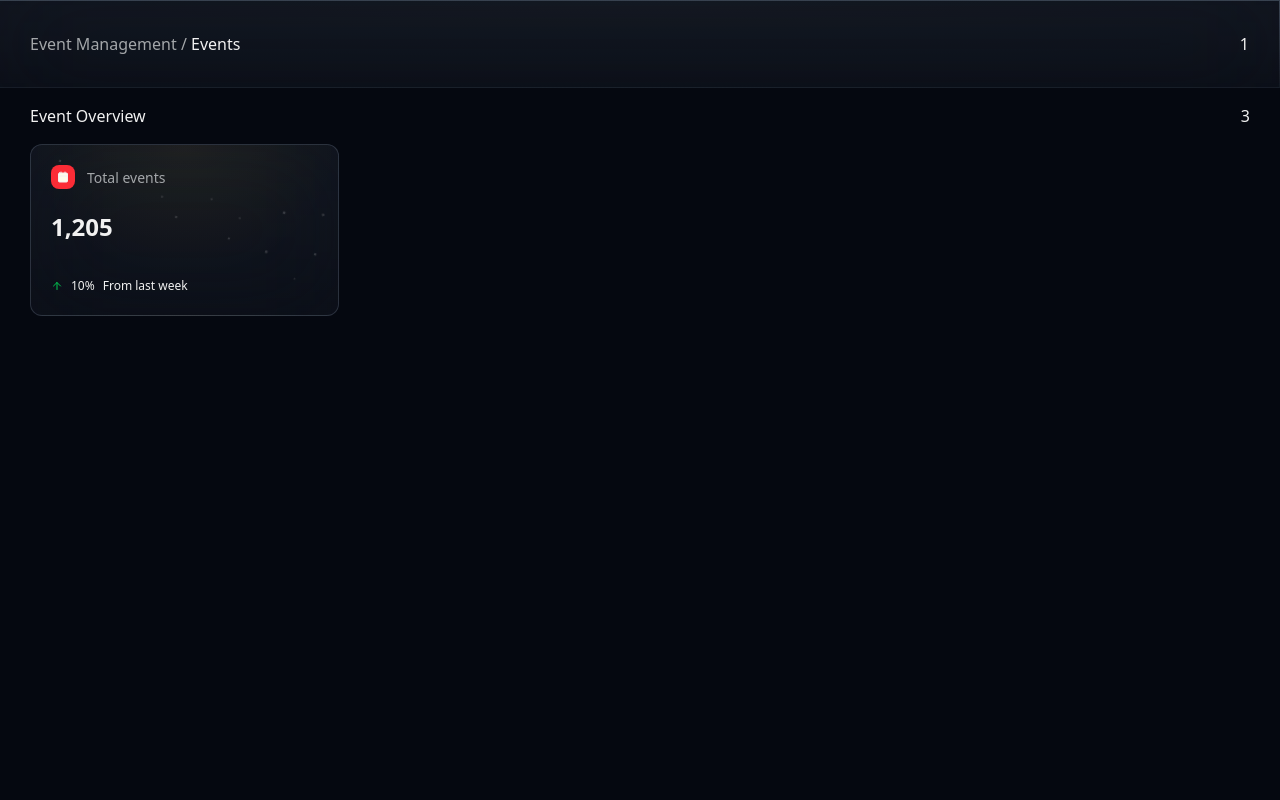
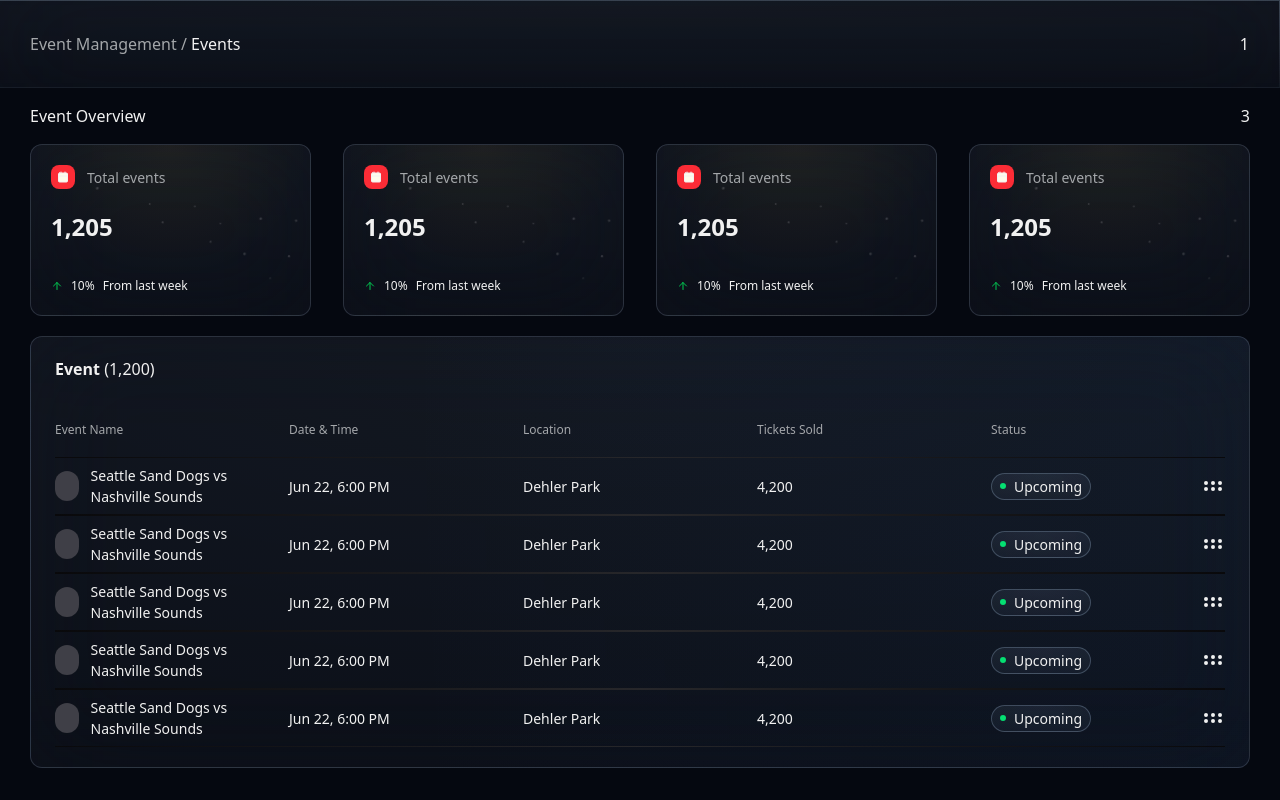
Before and after one commit to Nikuunj/drizzle-nft, a Next.js app: page / in a window 1280 px wide. Built offline with nearby package versions, Linux system fonts and the light colour scheme.

Commit message:
update: event and card

```diff
--- a/app/page.tsx
+++ b/app/page.tsx
@@ -1,9 +1,11 @@
+import Event from "@/components/home/Event";
 import EventOverView from "@/components/home/EventOverView";
 
 export default async function Home() {
   return (
-    <div className="px-[30px] py-4">
+    <div className="px-[30px] py-4 gap-5 flex flex-col">
       <EventOverView />
+      <Event />
     </div>
   );
 }
--- /dev/null
+++ b/components/home/Event.tsx
@@ -0,0 +1,82 @@
+import { LucideGripHorizontal } from "lucide-react"
+
+function Event() {
+  return (
+    <div className="
+      px-[24px] py-[20px]
+      gap-[8px]
+      rounded-[12px]
+      border
+      backdrop-blur-[50px]
+      border-[#C6E1FF29]
+      bg-[radial-gradient(111.15%_100%_at_49.9%_0%,rgba(198,225,255,0.08)_0%,rgba(198,225,255,0.04)_100%),radial-gradient(69.98%_541.77%_at_100%_0%,rgba(35,98,201,0.06)_0%,rgba(35,98,201,0)_100%)]
+      "
+    >
+      <p className="text-[16px] font-[600] h-[32px]">
+        Event <span className="font-[400]">(1,200)</span>
+      </p>
+      <div className="flex flex-col gap-1">
+        <div className="font-[400] text-[12px] text-[#A4A7AA] h-[50px] grid grid-flow-col grid-cols-5 justify-between text-start  py-8">
+          <p>Event Name        </p>
+          <p>Date & Time        </p>
+          <p>Location        </p>
+          <p>Tickets Sold        </p>
+          <p>Status</p>
+
+        </div>
+        <div className=" gap-1 ">
+          <EventCard />
+          <EventCard />
+          <EventCard />
+          <EventCard />
+          <EventCard />
+        </div>
+      </div>
+
+    </div>
+  )
+}
+
+function EventCard() {
+  return (
+    <div className="relative grid grid-flow-col py-2 grid-cols-5 items-center justify-between text-[14px]">
+      <div className="gap-3 flex items-center">
+        <div className="size-7.5 rounded-full bg-zinc-700">      </div>
+        <p>
+          Seattle Sand Dogs vs Nashville Sounds
+        </p>
+      </div>
+      <div>
+        Jun 22, 6:00 PM
+      </div>
+      <div>
+        Dehler Park
+      </div>
+      <div>
+        4,200
+      </div>
+      <div className="flex justify-between items-center">
+        <div className="opacity-100
+        w-fit
+        px-2 py-0.5
+        gap-2 flex items-center
+        rounded-[50px]
+        border
+        border-[#C6E1FF3D]
+        bg-[radial-gradient(111.15%_100%_at_49.9%_0%,rgba(198,225,255,0.08)_0%,rgba(198,225,255,0.04)_100%)]
+        backdrop-blur-[50px]"
+        >
+          <div className="size-[6px] rounded-full bg-green-400">
+          </div>
+          <div className="">Upcoming</div>
+        </div>
+        <span><LucideGripHorizontal /></span>
+      </div>
+
+      <div className="bg-gradient-to-r absolute bottom-0 from-zinc-950 via-zinc-800  to-zinc-950 h-[1px] w-full" />
+      <div className="bg-gradient-to-r absolute top-0 from-zinc-950 via-zinc-800  to-zinc-950 h-[1px] w-full" />
+    </div>
+  )
+}
+
+export default Event
--- a/components/home/EventOverView.tsx
+++ b/components/home/EventOverView.tsx
@@ -11,7 +11,10 @@ function EventOverView() {
           3
         </div>
       </div>
-      <div className="flex flex-wrap gap-8">
+      <div className=" grid grid-flow-col  gap-8">
+        <OverviewCard />
+        <OverviewCard />
+        <OverviewCard />
         <OverviewCard />
       </div>
     </div>
--- a/components/home/OverviewCard.tsx
+++ b/components/home/OverviewCard.tsx
@@ -6,7 +6,7 @@ function OverviewCard() {
   return (
     <div className="
       relative
-      w-[309px]
+
       min-h-[149px]
       p-[20px]
       flex flex-col
```
